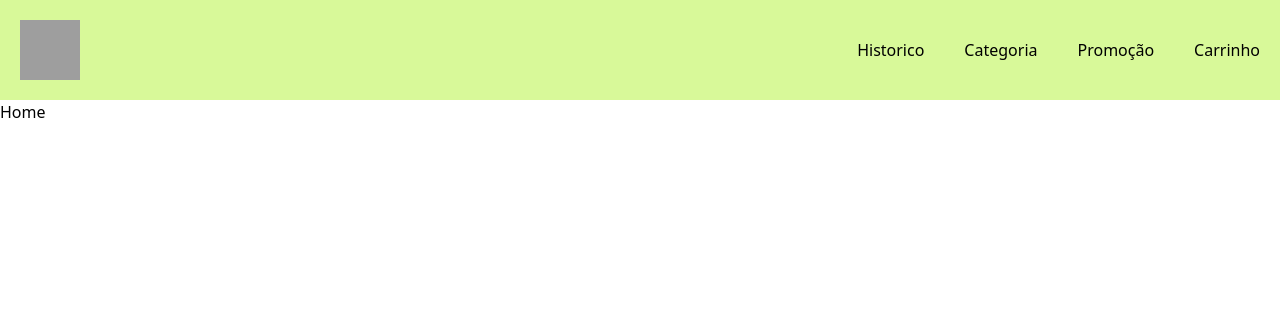
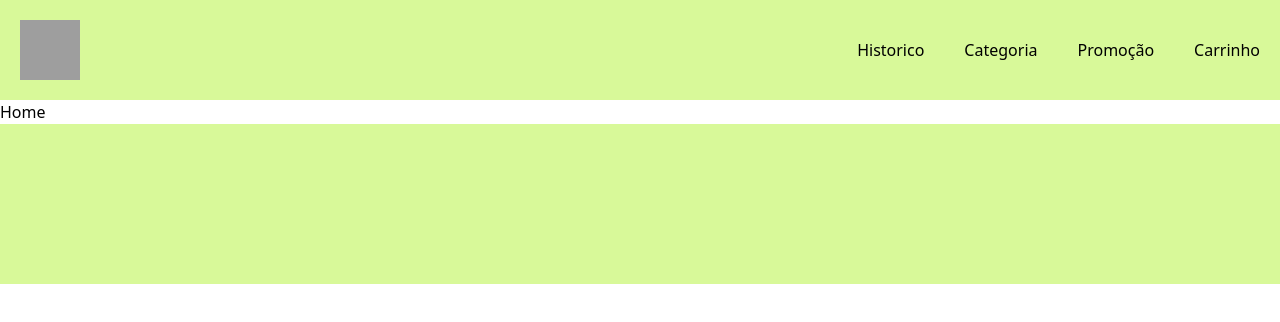
Before and after one commit to MarciaCondarco/FarmaciaVida, a React (Vite) app: page / in a window 1280 px wide. Shown: the top 322 px of the page. Built offline with nearby package versions, Linux system fonts and the light colour scheme; grey boxes are pictures that could not be loaded.

Commit message:
:sparkles: colorindo o footer

```diff
--- a/src/App.tsx
+++ b/src/App.tsx
@@ -1,4 +1,5 @@
 import Home from "./assets/pages/home/Home"
+import Footer from "./components/footer/Footer"
 import Navbar from "./components/navbar/Navbar"
 
 function App() {
@@ -7,6 +8,7 @@ function App() {
     <>
     <Navbar />
     <Home />
+    <Footer />
     </>
   )
 }
--- /dev/null
+++ b/src/components/footer/Footer.tsx
@@ -0,0 +1,13 @@
+
+
+function Footer() {
+    return (
+      <>
+        <div
+          className=" bg-lime-200 py-20"
+        ></div>
+      </>
+    )
+}
+
+export default Footer
```
